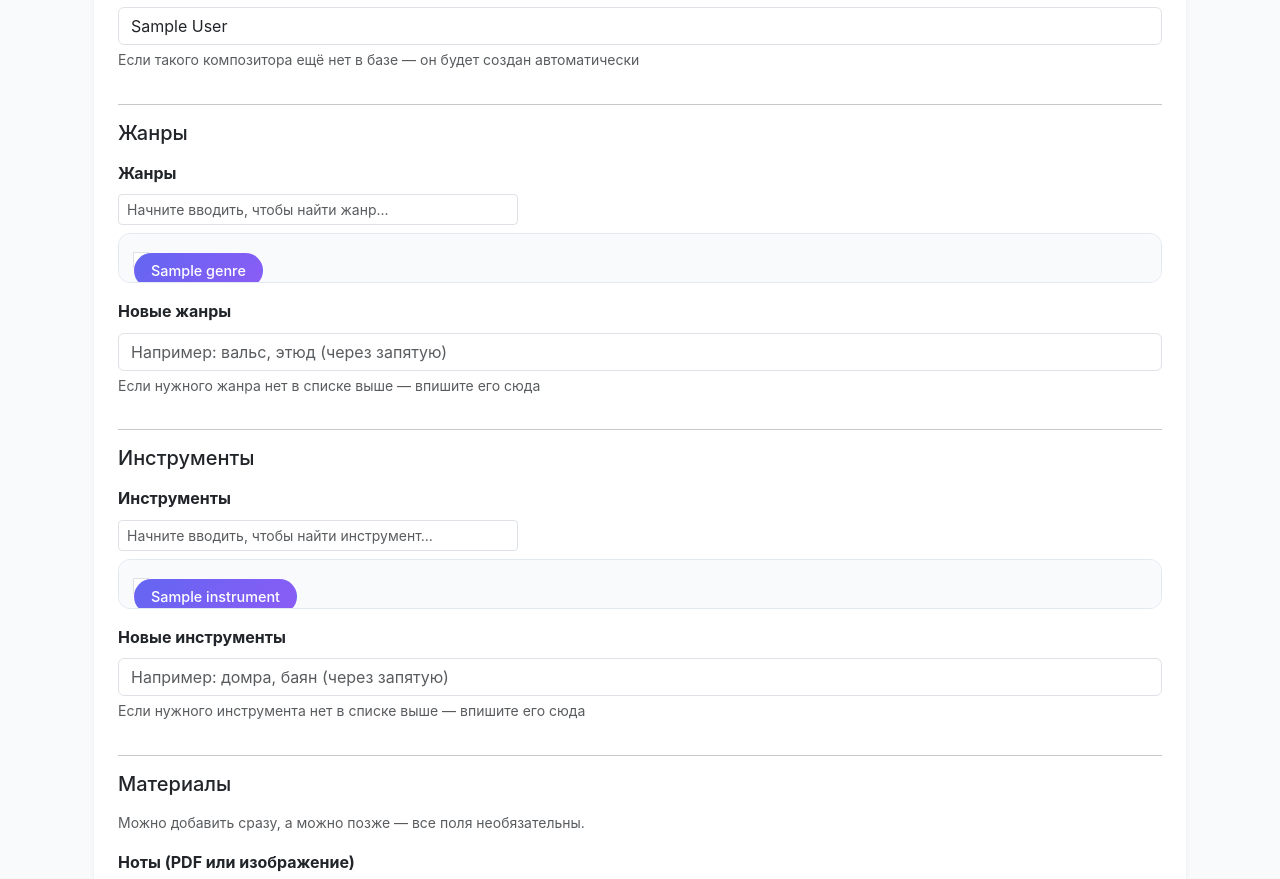
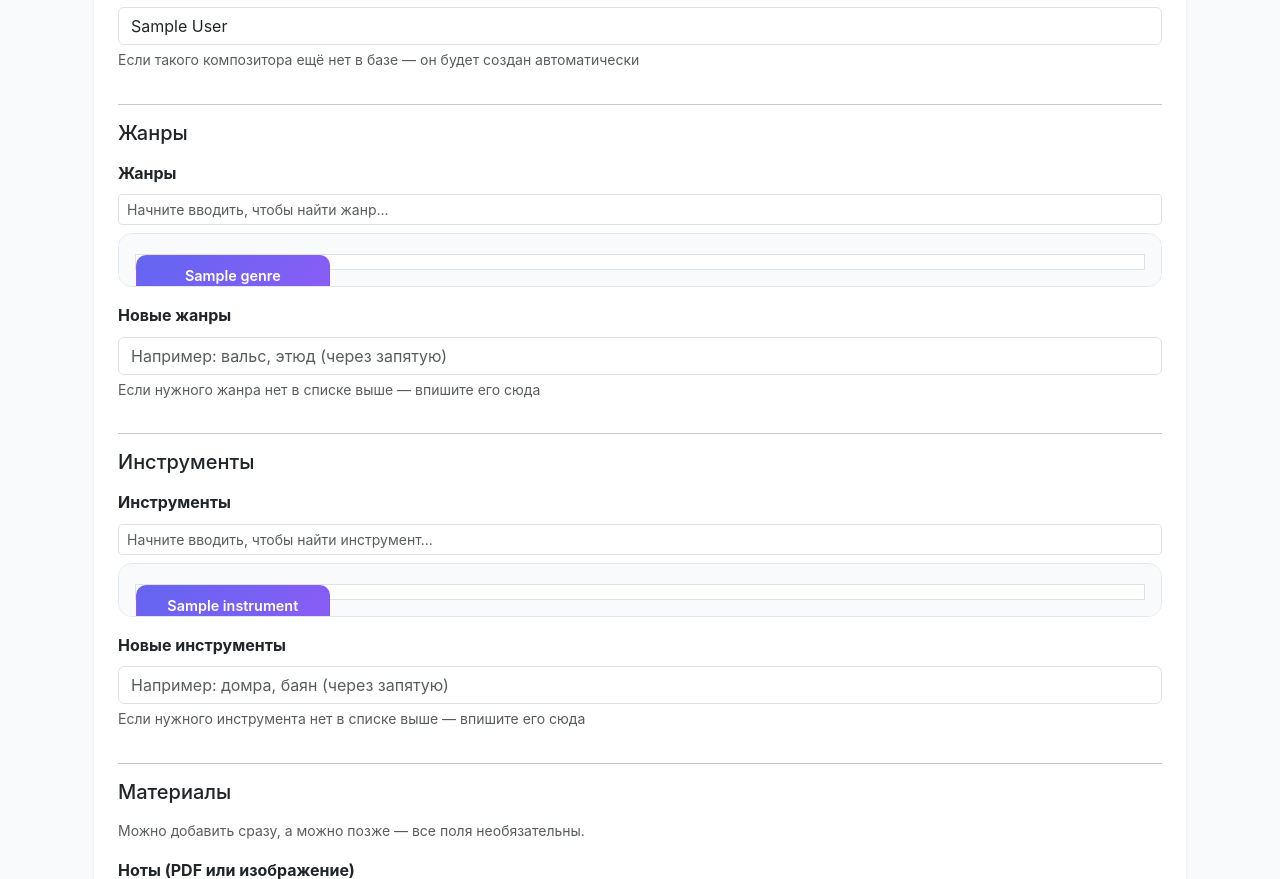
Before and after one commit to milakazanova2002-dot/WorldOfMusic, a Django app: page /music/piece/1/edit/ in a window 1280 px wide. Shown: the part 743-1622 px from the top of the page. Run offline with Django 5.2, Linux system fonts and the light colour scheme; a user stored in the database is signed in; tables that the repository leaves empty hold one stand-in row (values such as "Sample post"); grey boxes marked "Sample" are stand-in pictures; data that the repository does not hold is empty.

Commit message:
add: search by composer; fix: rewrite chip selector to match Django 6's actual div-based widget markup (not ul/li)

```diff
--- a/config/core/static/core/css/style.css
+++ b/config/core/static/core/css/style.css
@@ -691,76 +691,104 @@ section.py-5 {
     color: var(--text-muted);
 }
 
-/* ===== Кнопки-пилюли для выбора жанров/инструментов/предметов =====
-   Раньше это была выпадающая панель (dropdown) — отказались от неё:
-   неудобно на мобильных, всегда мало места, легко случайно закрыть.
-   Теперь панель всегда открыта и видна целиком, со своей рамкой и прокруткой.
+/* ===== Сетка-чипов для выбора жанров/инструментов/предметов =====
+   Третья версия этого компонента. Раньше это была выпадающая панель (dropdown),
+   потом статичная flex-панель с пилюлями — оба варианта давали визуальные
+   баги (просвечивающий чекбокс, слишком узко, элементы слипались).
 
-   Django сам оборачивает чекбоксы в <ul><li> — чтобы это не портило раскладку
-   и не оставляло лишних фоновых прямоугольников, "убираем" эти обёртки из
-   layout через display:contents (DOM остаётся как есть, а визуально как
-   будто их нет — пилюли лежат прямо в общем flex-контейнере панели). */
+   Новый подход:
+   1. Название класса другое (.chip-select-*) — чтобы точно не было путаницы
+      со старым закешированным CSS в браузере.
+   2. Чекбокс не просто "невидимый" (opacity/display) — он физически уведён
+      за пределы экрана (position: fixed; left: -9999px). Так его не может
+      "случайно" показать никакой сторонний стиль, который переопределит
+      display/opacity.
+   3. Сетка (grid) вместо flex-wrap — карточки ровные, одинаковой высоты,
+      с гарantированным отступом, и сама растягивается на всю ширину
+      контейнера, а не "сжимается" до содержимого. */
 
-.pill-select-panel-static {
-    max-height: 280px;
+/* ===== Сетка-чипов для выбора жанров/инструментов/предметов =====
+   Четвёртая версия. Оказалось, что реальная причина всех проблем была не
+   в стилях, а в неверном предположении о разметке: я считала, что Django
+   оборачивает чекбоксы в <ul><li> — но в Django 6 виджет CheckboxSelectMultiple
+   генерирует <div>-обёртки (см. проверку через "Просмотреть код" в браузере):
+
+       <div class="chip-select-panel">
+           <div id="id_genre" class="form-check-input">   <-- это генерирует Django
+               <div><label>...<input type="checkbox">...</label></div>
+               <div><label>...<input type="checkbox">...</label></div>
+           </div>
+       </div>
+
+   Поэтому все правила для ul/li просто ни на что не действовали. Теперь
+   стили не привязаны к конкретным тегам — только к структуре "прямой
+   потомок панели" и "чекбокс/лейбл внутри", это не сломается, даже если
+   Django в будущей версии снова поменяет обёртку. */
+
+.chip-select-panel {
+    max-height: 320px;
     overflow-y: auto;
     width: 100%;
-    display: flex;
-    flex-wrap: wrap;
-    align-content: flex-start;
-    gap: 8px;
-    padding: 14px;
+    box-sizing: border-box;
+    padding: 16px;
     border: 1.5px solid #e2e8f0;
-    border-radius: 12px;
+    border-radius: 14px;
     background: var(--bg-light);
 }
 
-.pill-select-panel-static ul,
-.pill-select-panel-static li {
-    display: contents;
-    list-style: none;
-    margin: 0;
-    padding: 0;
+/* Прямой потомок панели — это и есть обёртка, которую генерирует Django
+   (id="id_genre" и т.п.) — превращаем именно её в сетку. */
+.chip-select-panel > div {
+    display: grid !important;
+    grid-template-columns: repeat(auto-fill, minmax(160px, 1fr));
+    gap: 10px;
+    width: 100%;
 }
 
-.pill-select-panel-static input[type="checkbox"] {
-    position: absolute;
-    opacity: 0;
-    width: 0;
-    height: 0;
-    pointer-events: none;
+.chip-select-panel input[type="checkbox"] {
+    position: fixed !important;
+    left: -9999px !important;
+    top: -9999px !important;
 }
 
-.pill-select-panel-static label {
-    display: inline-flex;
+.chip-select-panel label {
+    display: flex !important;
     align-items: center;
-    padding: 8px 16px;
-    border-radius: 20px;
+    justify-content: center;
+    text-align: center;
+    height: 100%;
+    min-height: 42px;
+    padding: 10px 14px;
+    border-radius: 10px;
     background: #fff;
-    border: 1.5px solid #e2e8f0;
+    border: 1.5px solid #dde3ea;
     cursor: pointer;
     font-weight: 500;
     font-size: 0.9rem;
-    line-height: 1.2;
-    white-space: nowrap;
-    transition: all 0.15s ease;
+    line-height: 1.25;
+    transition: background 0.15s ease, border-color 0.15s ease, color 0.15s ease;
     user-select: none;
 }
 
-.pill-select-panel-static label:hover {
+.chip-select-panel label:hover {
     border-color: var(--primary);
 }
 
-.pill-select-panel-static label:has(input[type="checkbox"]:checked) {
-    background: var(--gradient-1);
-    color: #fff;
-    border-color: transparent;
+.chip-select-panel label:has(input[type="checkbox"]:checked),
+.chip-select-panel label.chip-checked {
+    background: var(--gradient-1) !important;
+    color: #fff !important;
+    border-color: transparent !important;
+    font-weight: 600;
 }
 
-/* Поле-фильтр над панелью пилюль */
-.pill-filter-input {
-    max-width: 400px;
+/* Поле-фильтр над сеткой чипов */
+.chip-filter-input {
+    width: 100%;
+    max-width: 100%;
 }
+
+
 
 
 /* ===== Футер — в цвет хедера ===== */
--- a/config/core/templates/base.html
+++ b/config/core/templates/base.html
@@ -58,7 +58,7 @@
                 {% endif %}
                 <li class="nav-item d-flex align-items-center">
                     <form method="get" action="{% url 'music:piece_list' %}" class="header-search d-flex ms-2">
-                        <input type="search" name="q" class="form-control form-control-sm" placeholder="Найти произведение..." value="{{ request.GET.q }}">
+                        <input type="search" name="q" class="form-control form-control-sm" placeholder="Произведение или композитор..." value="{{ request.GET.q }}">
                     </form>
                 </li>
             </ul>
--- a/config/music/templates/music/piece_form.html
+++ b/config/music/templates/music/piece_form.html
@@ -30,9 +30,9 @@
         <h5 class="mb-3">Жанры</h5>
         <div class="mb-3">
             <label class="form-label fw-bold">{{ form.genre.label }}</label>
-            <input type="text" class="form-control form-control-sm mb-2 pill-filter-input"
+            <input type="text" class="form-control form-control-sm mb-2 chip-filter-input"
                    placeholder="Начните вводить, чтобы найти жанр..." data-target="genrePillPanel">
-            <div class="pill-select-panel-static" id="genrePillPanel">
+            <div class="chip-select-panel" id="genrePillPanel">
                 {{ form.genre }}
             </div>
         </div>
@@ -46,9 +46,9 @@
         <h5 class="mb-3">Инструменты</h5>
         <div class="mb-3">
             <label class="form-label fw-bold">{{ form.instruments.label }}</label>
-            <input type="text" class="form-control form-control-sm mb-2 pill-filter-input"
+            <input type="text" class="form-control form-control-sm mb-2 chip-filter-input"
                    placeholder="Начните вводить, чтобы найти инструмент..." data-target="instrumentPillPanel">
-            <div class="pill-select-panel-static" id="instrumentPillPanel">
+            <div class="chip-select-panel" id="instrumentPillPanel">
                 {{ form.instruments }}
             </div>
         </div>
@@ -82,26 +82,45 @@
 </div>
 
 <script>
-// Живой фильтр: скрывает пилюли, не подходящие под введённый текст.
-// Уже выбранные (отмеченные) пилюли не прячутся никогда — чтобы случайно
+// Живой фильтр: скрывает чипы, не подходящие под введённый текст.
+// Уже выбранные (отмеченные) чипы не прячутся никогда — чтобы случайно
 // не потерять выбор при вводе поискового текста.
 function setupPillFilter(inputSelector) {
     document.querySelectorAll(inputSelector).forEach(input => {
         input.addEventListener('input', () => {
             const panel = document.getElementById(input.dataset.target);
             const query = input.value.trim().toLowerCase();
-            panel.querySelectorAll('li').forEach(li => {
-                const checkbox = li.querySelector('input[type="checkbox"]');
-                const label = li.querySelector('label');
-                const text = label ? label.textContent.toLowerCase() : '';
+            panel.querySelectorAll('label').forEach(label => {
+                const checkbox = label.querySelector('input[type="checkbox"]');
+                const text = label.textContent.toLowerCase();
                 const matches = text.includes(query);
                 const isChecked = checkbox && checkbox.checked;
-                li.style.display = (matches || isChecked) ? '' : 'none';
+                // прячем именно обёртку-родителя label (div, который Django
+                // генерирует на каждый вариант выбора), а не сам label —
+                // так сетка не "съезжает" при скрытии
+                const wrapper = label.closest("div");
+                wrapper.style.display = (matches || isChecked) ? '' : 'none';
             });
         });
     });
 }
 
-setupPillFilter('.pill-filter-input');
+// Подсветка выбранного чипа через JS-класс — работает независимо от
+// поддержки CSS :has() в браузере, дублирует ту же логику для надёжности.
+function setupChipHighlight(panelSelector) {
+    document.querySelectorAll(panelSelector).forEach(panel => {
+        panel.querySelectorAll('input[type="checkbox"]').forEach(checkbox => {
+            const label = checkbox.closest('label');
+            if (!label) return;
+
+            const sync = () => label.classList.toggle('chip-checked', checkbox.checked);
+            sync();
+            checkbox.addEventListener('change', sync);
+        });
+    });
+}
+
+setupPillFilter('.chip-filter-input');
+setupChipHighlight('.chip-select-panel');
 </script>
 {% endblock %}
--- a/config/music/templates/music/piece_list.html
+++ b/config/music/templates/music/piece_list.html
@@ -15,7 +15,7 @@
     <div class="card p-3 mb-4 shadow-sm">
         <form method="get" class="row g-2">
             <div class="col-md-4">
-                <input type="text" name="q" value="{{ request.GET.q }}" class="form-control" placeholder="Поиск по названию...">
+                <input type="text" name="q" value="{{ request.GET.q }}" class="form-control" placeholder="Поиск по названию или композитору...">
             </div>
 
             <div class="col-md-3">
--- a/config/music/views.py
+++ b/config/music/views.py
@@ -1,6 +1,6 @@
 from django.urls import reverse_lazy
 from django.core.cache import cache
-from django.db.models import Prefetch
+from django.db.models import Prefetch, Q
 from django.views.generic import (
     CreateView,
     DeleteView,
@@ -29,7 +29,11 @@ class MusicalPieceListView(ListView):
 
         query = self.request.GET.get("q")
         if query:
-            qs = qs.filter(title__icontains=query)
+            qs = qs.filter(
+                Q(title__icontains=query)
+                | Q(composer__first_name__icontains=query)
+                | Q(composer__last_name__icontains=query)
+            )
 
         genre_id = self.request.GET.get("genre")
         if genre_id:
```
Also changed, not shown: config/accounts/templates/accounts/edit_profile.html (+26 -10 lines), docs/NOTES.md (+6 -32 lines).
